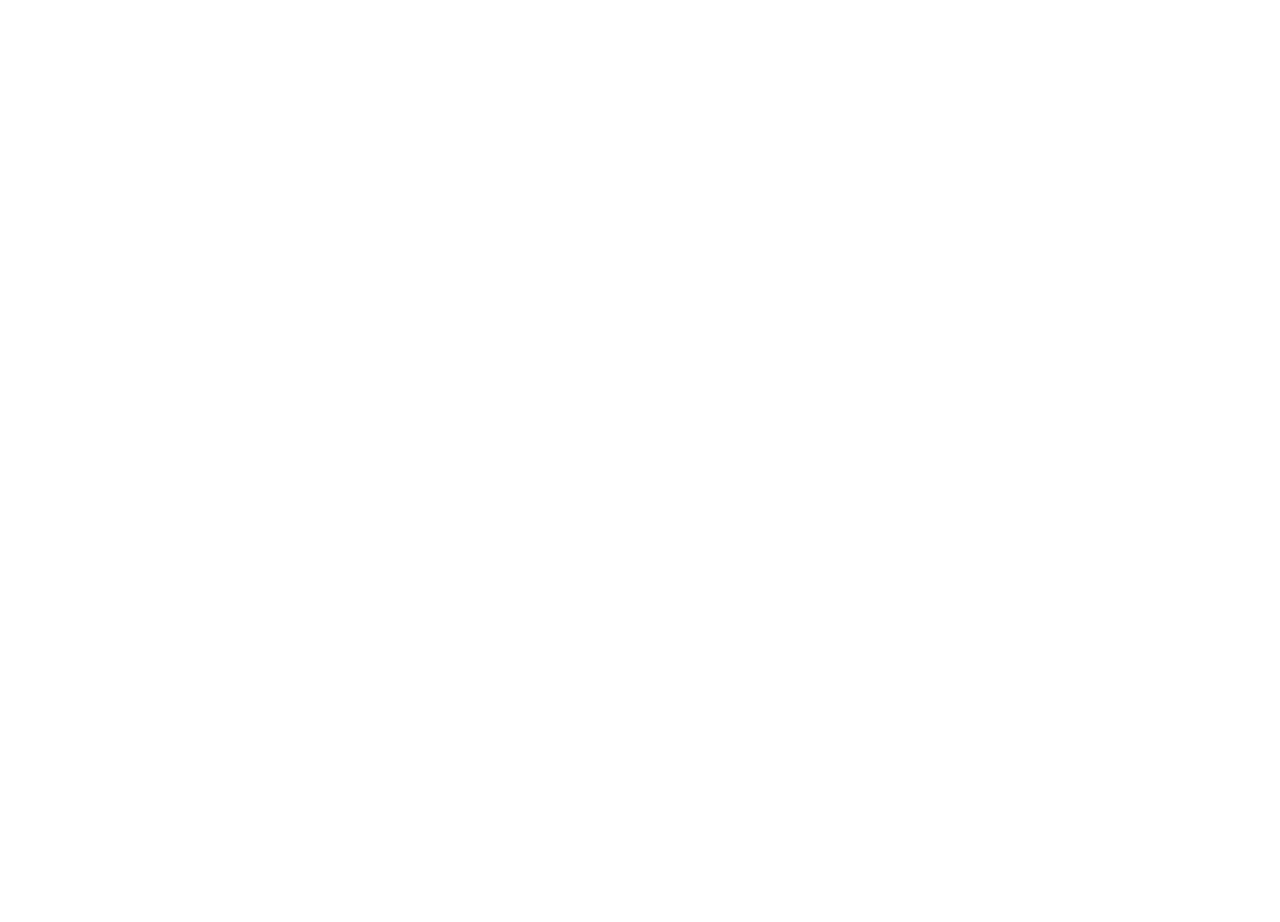
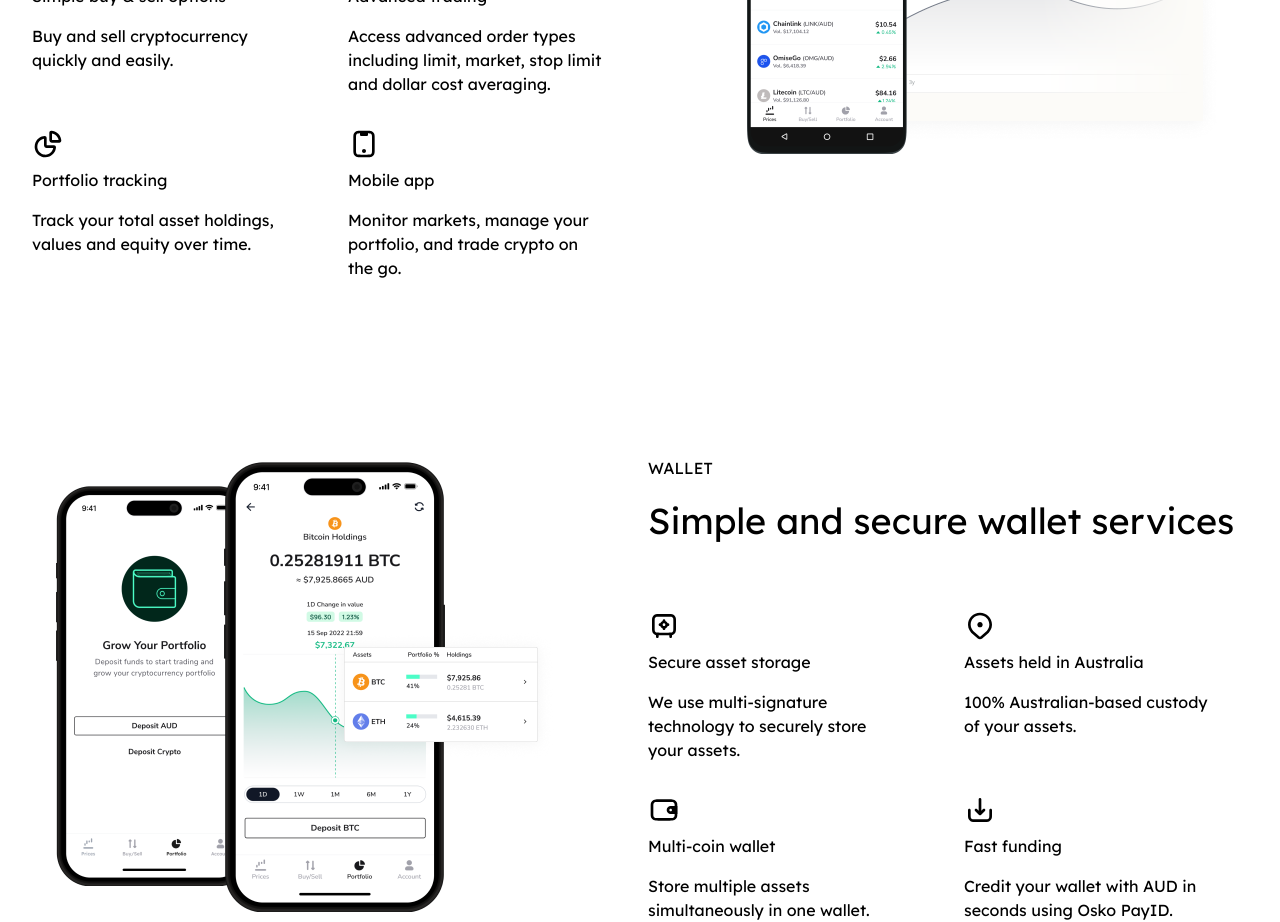
Before and after one commit to danulqua/btc-markets-landing, a Vue app: page / in a window 1280 px wide. Shown: the part 2140-3062 px from the top of the page. Before the commit the page ends 1704 px from the top, so only its background shows below. Built offline with nearby package versions, Linux system fonts and the light colour scheme.

Commit message:
add 2 sections describing possibilities

```diff
--- a/src/App.vue
+++ b/src/App.vue
@@ -4,6 +4,19 @@
     <TheHero />
     <CurrenciesTable />
     <FeaturesSection />
+    <PossibilitiesSection
+      title="Trade"
+      subtitle="Buy, sell and trade crypto with confidence"
+      :image="tradeImg"
+      :possibilities="possibilitiesTrade"
+    />
+    <PossibilitiesSection
+      title="Wallet"
+      subtitle="Simple and secure wallet services"
+      :image="walletImg"
+      :possibilities="possibilitiesWallet"
+      reverse
+    />
   </main>
 </template>
 
@@ -12,4 +25,10 @@
 import TheHero from '@/components/TheHero.vue';
 import CurrenciesTable from '@/components/CurrenciesTable.vue';
 import FeaturesSection from '@/components/FeaturesSection.vue';
+import PossibilitiesSection from '@/components/possibilities/PossibilitiesSection.vue';
+
+import tradeImg from '@/assets/images/trade.png';
+import walletImg from '@/assets/images/wallet.png';
+
+import { possibilitiesTrade, possibilitiesWallet } from '@/data/possibilities';
 </script>
--- /dev/null
+++ b/src/components/possibilities/PossibilitiesSection.vue
@@ -0,0 +1,60 @@
+<template>
+  <section class="mt-44">
+    <UIContainer>
+      <div class="grid grid-cols-1 content-between gap-x-4 lg:grid-cols-2">
+        <div :class="{ 'order-1': reverse }">
+          <div>
+            <h2 class="uppercase">{{ title }}</h2>
+            <h3 class="mt-4 text-4xl leading-[50px]">{{ subtitle }}</h3>
+          </div>
+          <div class="mt-16 grid grid-cols-1 gap-8 md:grid-cols-2">
+            <div
+              v-for="possibility in possibilities"
+              :key="possibility.title"
+              class="flex flex-col xl:w-64"
+            >
+              <component :is="possibility.icon" />
+              <h4 class="mt-2">{{ possibility.title }}</h4>
+              <p class="mt-4">{{ possibility.description }}</p>
+            </div>
+          </div>
+        </div>
+        <img
+          :src="image"
+          :alt="`${title} possibilities section image`"
+          class="hidden lg:block"
+          :class="reverse ? 'mr-auto' : 'ml-auto'"
+        />
+      </div>
+    </UIContainer>
+  </section>
+</template>
+
+<script setup lang="ts">
+import type { PropType } from 'vue';
+import type { Possibility } from '@/components/possibilities/types';
+import UIContainer from '@/components/ui/UIContainer.vue';
+
+defineProps({
+  title: {
+    type: String,
+    required: true,
+  },
+  subtitle: {
+    type: String,
+    required: true,
+  },
+  possibilities: {
+    type: Array as PropType<Possibility[]>,
+    required: true,
+  },
+  image: {
+    type: String,
+    required: true,
+  },
+  reverse: {
+    type: Boolean,
+    default: false,
+  },
+});
+</script>
--- /dev/null
+++ b/src/components/possibilities/types.ts
@@ -0,0 +1,7 @@
+import type { Component } from 'vue';
+
+export interface Possibility {
+  icon: Component;
+  title: string;
+  description: string;
+}
--- /dev/null
+++ b/src/data/possibilities.ts
@@ -0,0 +1,56 @@
+import type { Possibility } from '@/components/possibilities/types';
+import IconArrowsUpDown from '@/components/icons/IconArrowsUpDown.vue';
+import IconTradingChart from '@/components/icons/IconTradingChart.vue';
+import IconDiagram from '@/components/icons/IconDiagram.vue';
+import IconSmartphone from '@/components/icons/IconSmartphone.vue';
+import IconSafe from '@/components/icons/IconSafe.vue';
+import IconLocation from '@/components/icons/IconLocation.vue';
+import IconWallet from '@/components/icons/IconWallet.vue';
+import IconFunding from '@/components/icons/IconFunding.vue';
+
+export const possibilitiesTrade: Possibility[] = [
+  {
+    icon: IconArrowsUpDown,
+    title: 'Simple buy & sell options',
+    description: 'Buy and sell cryptocurrency quickly and easily.',
+  },
+  {
+    icon: IconTradingChart,
+    title: 'Advanced trading',
+    description:
+      'Access advanced order types including limit, market, stop limit and dollar cost averaging.',
+  },
+  {
+    icon: IconDiagram,
+    title: 'Portfolio tracking',
+    description: 'Track your total asset holdings, values and equity over time.',
+  },
+  {
+    icon: IconSmartphone,
+    title: 'Mobile app',
+    description: 'Monitor markets, manage your portfolio, and trade crypto on the go.',
+  },
+];
+
+export const possibilitiesWallet: Possibility[] = [
+  {
+    icon: IconSafe,
+    title: 'Secure asset storage',
+    description: 'We use multi-signature technology to securely store your assets.',
+  },
+  {
+    icon: IconLocation,
+    title: 'Assets held in Australia',
+    description: '100% Australian-based custody of your assets.',
+  },
+  {
+    icon: IconWallet,
+    title: 'Multi-coin wallet',
+    description: 'Store multiple assets simultaneously in one wallet.',
+  },
+  {
+    icon: IconFunding,
+    title: 'Fast funding',
+    description: 'Credit your wallet with AUD in seconds using Osko PayID.',
+  },
+];
```
